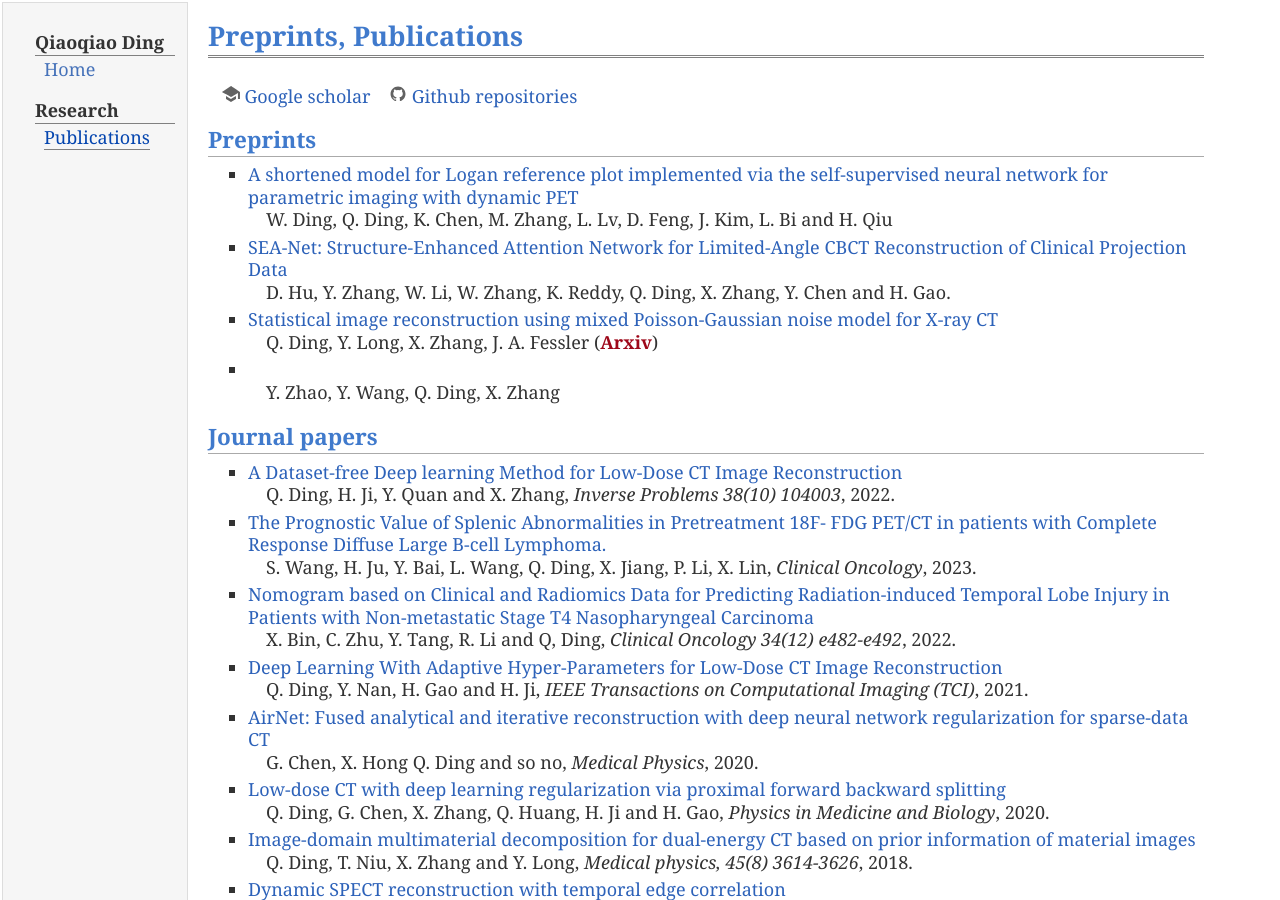
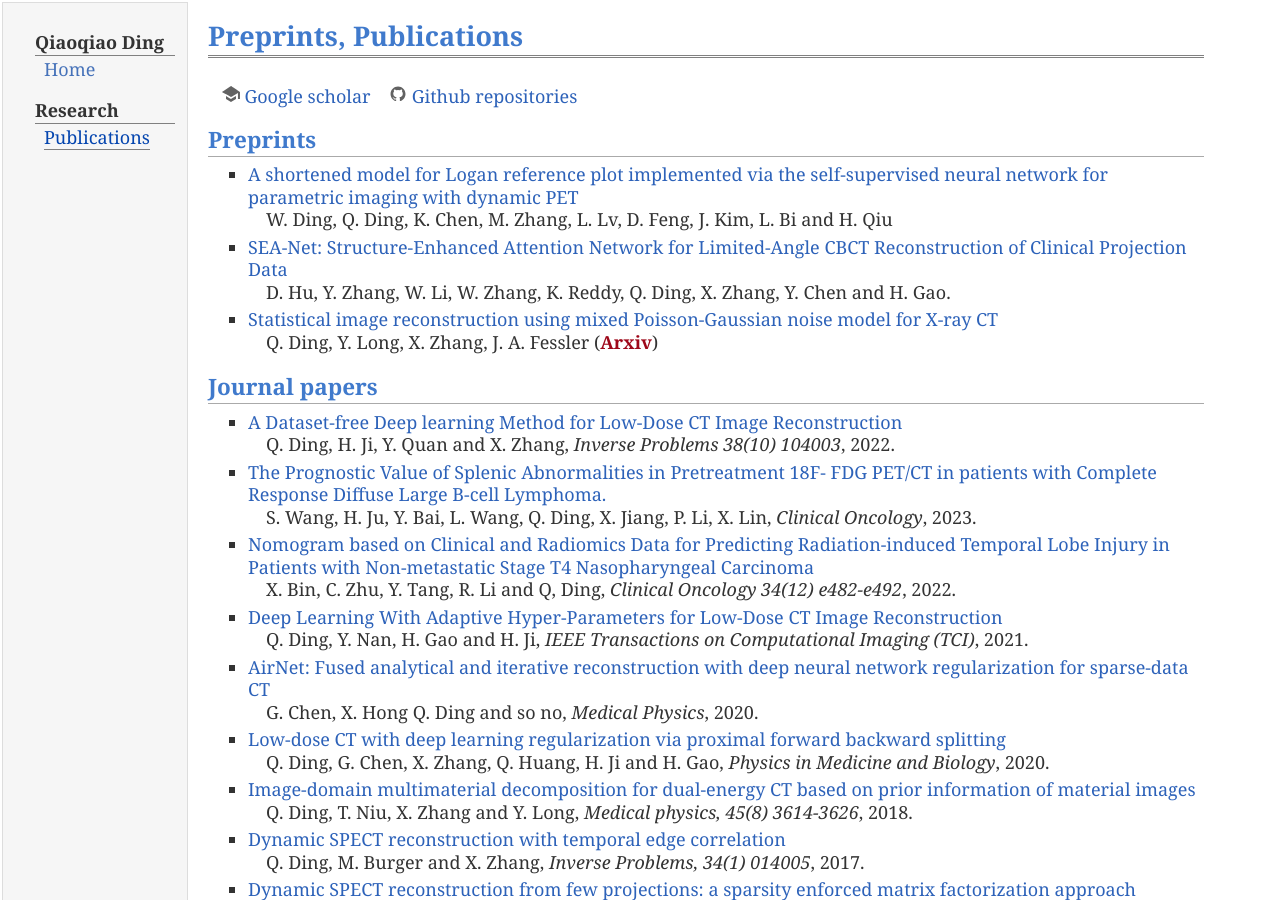
Before and after one commit to QqDing/QqDing.github.io, a Jekyll site: the page built from publication.md, in a window 1280 px wide and 900 px high. Built offline with Jekyll 4.4.1, drawn with Linux system fonts in a browser that asks for light colours.

Commit message:
Update pub_journal.yml

```diff
--- a/_data/pub_journal.yml
+++ b/_data/pub_journal.yml
@@ -19,7 +19,6 @@ toc:
             year:
             url: https://arxiv.org/pdf/1801.09533.pdf
             misc: <span style="font-weight:600;color:#9e081a;">Arxiv</span>
-          - authors: Y. Zhao, Y. Wang, Q. Ding, X. Zhang
 
 
     - type: journal
```
